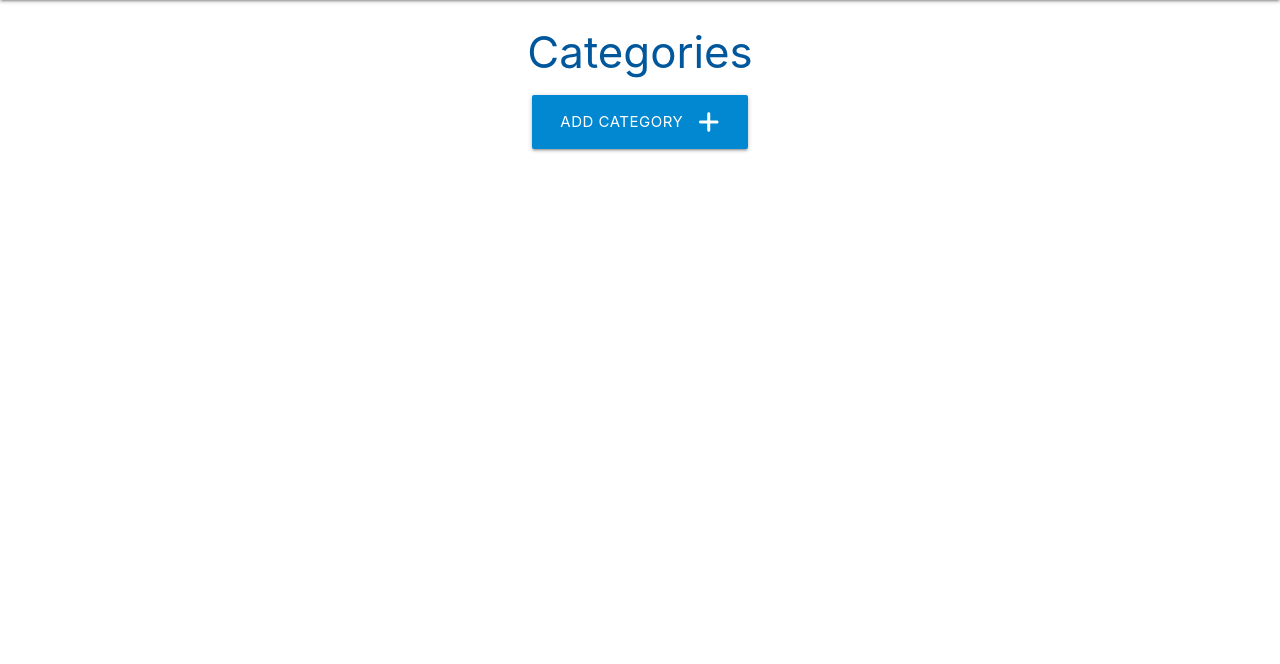
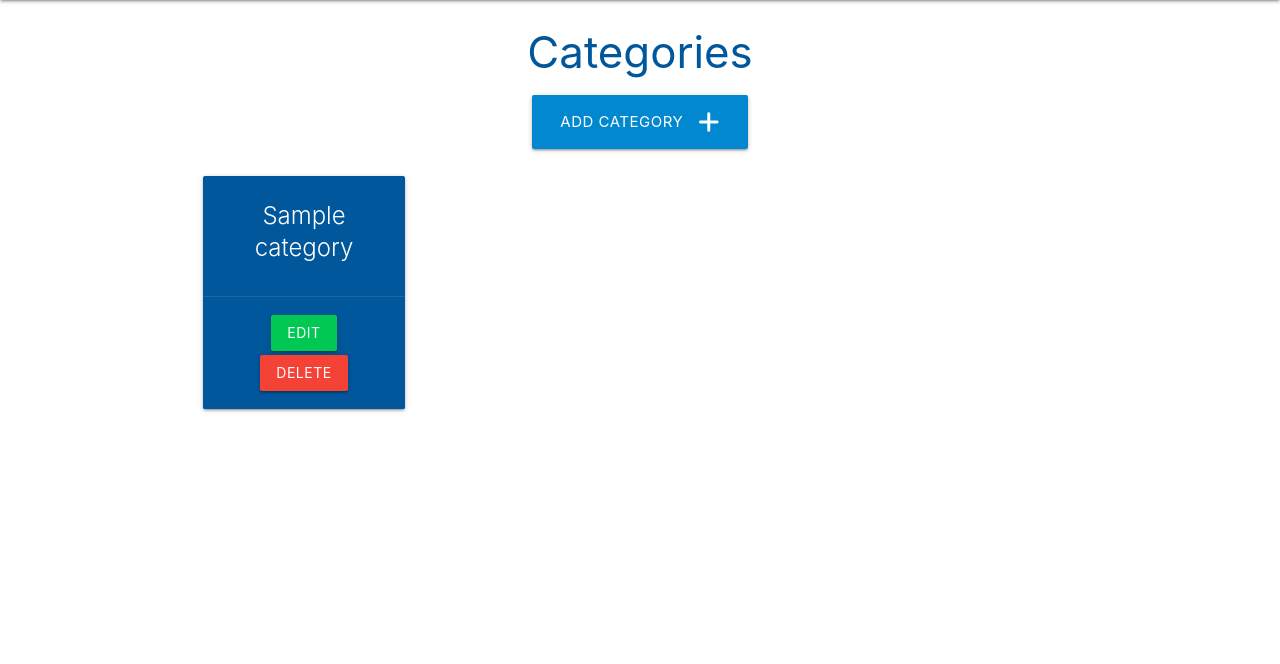
Before and after one commit to ianmeigh/flask-sqlalchemy-task-manager, a Flask app: page /categories/ in a window 1280 px wide. Shown: the part 64-728 px from the top of the page. Run offline with Flask 2, Linux system fonts and the light colour scheme; tables that the repository leaves empty hold one stand-in row (values such as "Sample post"); some libraries are stand-ins or nearby versions.

Commit message:
feat: render categories from the database

```diff
--- a/taskmanager/routes.py
+++ b/taskmanager/routes.py
@@ -10,7 +10,8 @@ def home():
 
 @app.route("/categories/")
 def categories():
-    return render_template("categories.html")
+    categories = Category.query.order_by(Category.category_name).all()
+    return render_template("categories.html", categories=categories)
 
 
 @app.route("/add_category/", methods=["GET", "POST"])
--- a/taskmanager/templates/categories.html
+++ b/taskmanager/templates/categories.html
@@ -9,4 +9,21 @@
     </a>
   </div>
 </div>
+
+<div class="row">
+  {% for category in categories %}
+  <div class="col s12 m6 l3">
+    <div class="card light-blue darken-4 center-align">
+      <div class="card-content white-text">
+        <span class="card-title">{{ category.category_name  }}</span>
+      </div>
+      <div class="card-action">
+        <a href="#" class="btn green accent-4 m-2">Edit</a>
+        <a href="#" class="btn red m-2">Delete</a>
+      </div>
+    </div>
+  </div>
+  {% endfor %}
+</div>
+
 {% endblock %}
```
